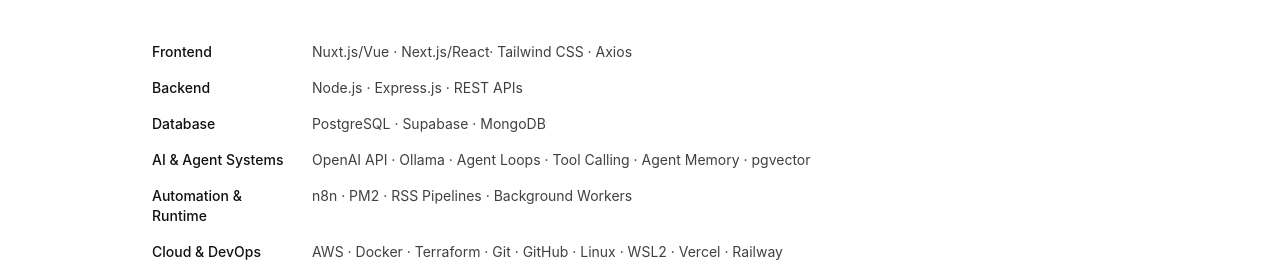
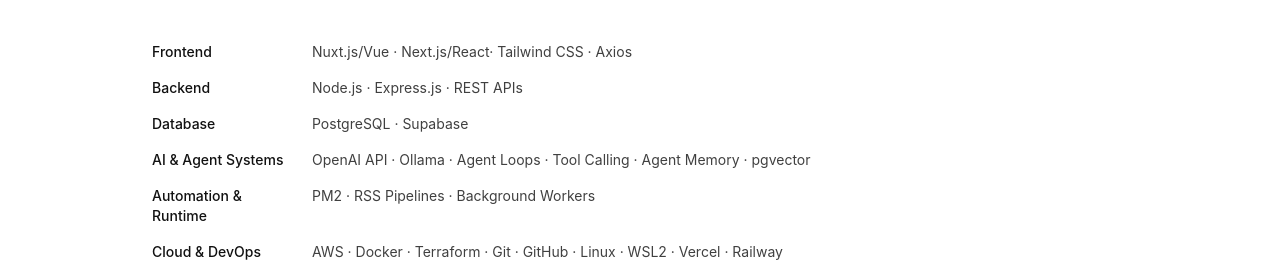
Before and after one commit to 741915akkash/akash-website, a Nuxt app: page / in a window 1280 px wide. Shown: the part 1388-1664 px from the top of the page. Built offline with nearby package versions, Linux system fonts and the light colour scheme.

Commit message:
changed tech stack

```diff
--- a/app/pages/index.vue
+++ b/app/pages/index.vue
@@ -133,7 +133,7 @@
 
           <div class="flex gap-4">
             <span class="w-36 shrink-0 font-medium">Database</span>
-            <span class="text-neutral-700"> PostgreSQL · Supabase · MongoDB </span>
+            <span class="text-neutral-700"> PostgreSQL · Supabase </span>
           </div>
 
           <div class="flex gap-4">
@@ -145,7 +145,7 @@
 
           <div class="flex gap-4">
             <span class="w-36 shrink-0 font-medium">Automation & Runtime</span>
-            <span class="text-neutral-700"> n8n · PM2 · RSS Pipelines · Background Workers </span>
+            <span class="text-neutral-700"> PM2 · RSS Pipelines · Background Workers </span>
           </div>
 
           <div class="flex gap-4">
```
